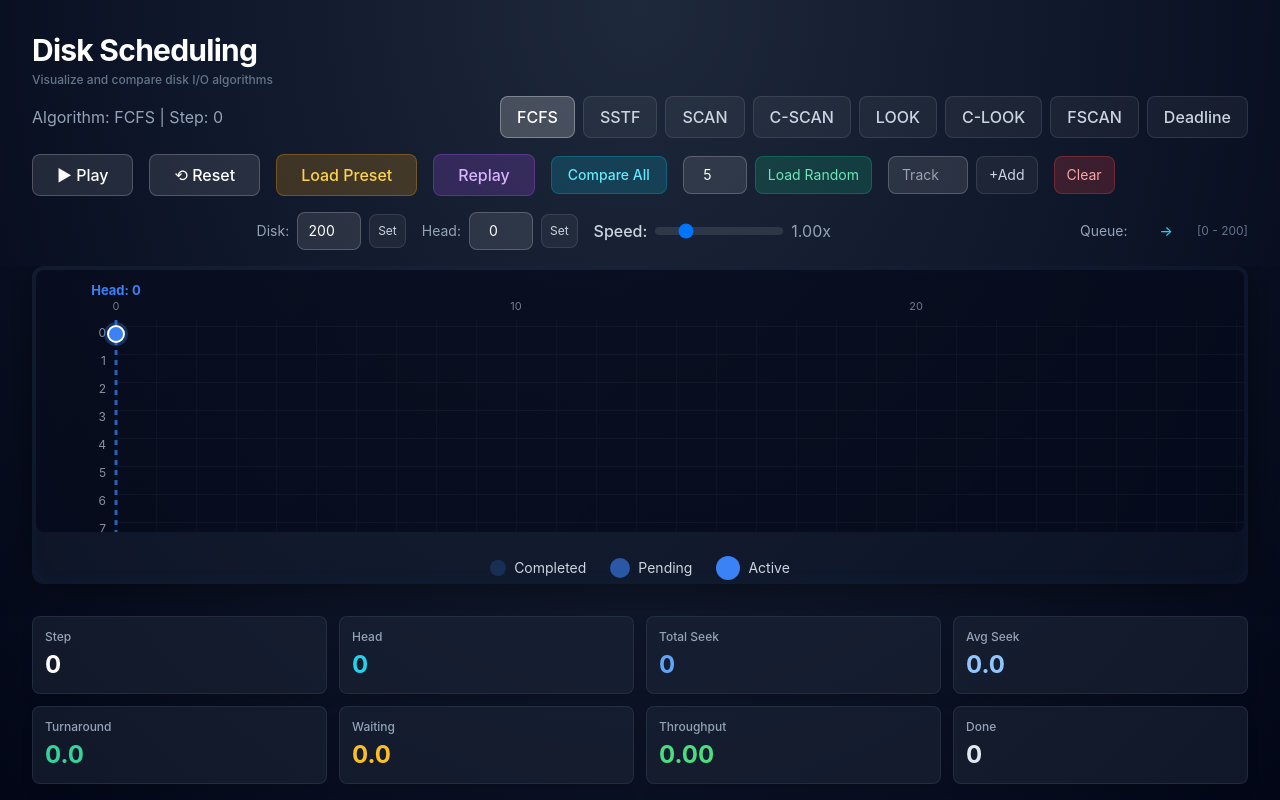
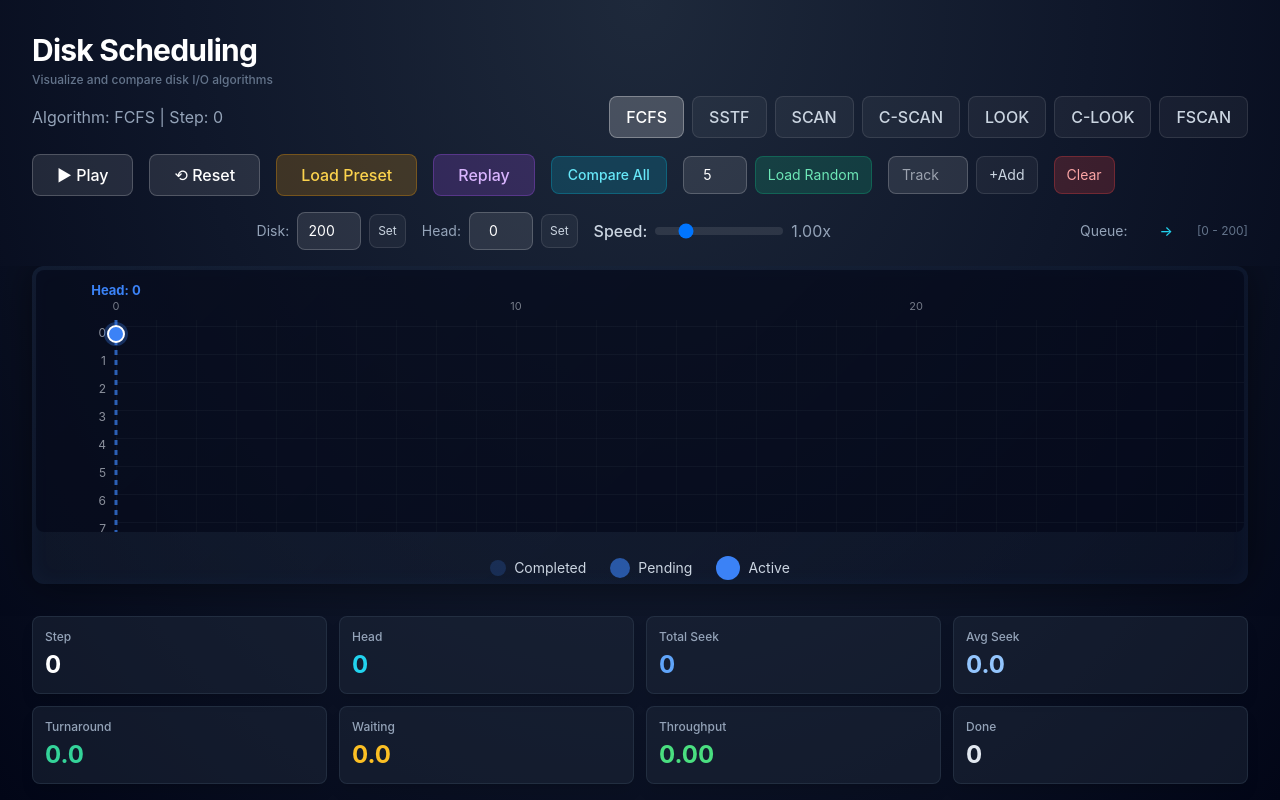
Before and after one commit to pal3dreamer/Disk_Scheduling_Simulation, a React (Vite) app: page / in a window 1280 px wide. Built offline with nearby package versions, Linux system fonts and the light colour scheme.

Commit message:
refactor: completely remove Deadline algorithm

```diff
--- a/src/components/ControlPanel.tsx
+++ b/src/components/ControlPanel.tsx
@@ -11,7 +11,6 @@ const algorithmDescriptions: Record<Algorithm, string> = {
   LOOK: 'Like SCAN but stops at the last request, avoiding unnecessary end traversal.',
   'C-LOOK': 'Like C-SCAN but stops at the last request in each direction.',
   FSCAN: 'Freeze SCAN: freezes queue at start, serves all requests in one direction before reversing.',
-  Deadline: 'Deadline: serves expired requests first, then FCFS. Guarantees max wait time bound.',
 };
 
 export const AlgorithmSelector: React.FC = () => {
--- a/src/components/TimelineVisualizerV2.tsx
+++ b/src/components/TimelineVisualizerV2.tsx
@@ -113,8 +113,6 @@ export const TimelineVisualizerV2: React.FC = () => {
         return `${state.algorithm} moving forward wrap - selected track ${selectedTrack}`;
       case 'FSCAN':
         return `FSCAN frozen queue - selected track ${selectedTrack} during scan`;
-      case 'Deadline':
-        return `Deadline - serving track ${selectedTrack} with earliest deadline`;
       default:
         return `Selected track ${selectedTrack}`;
     }
@@ -234,7 +232,7 @@ export const TimelineVisualizerV2: React.FC = () => {
 
           {/* Algorithm Switcher */}
           <div className="flex gap-2">
-            {(['FCFS', 'SSTF', 'SCAN', 'C-SCAN', 'LOOK', 'C-LOOK', 'FSCAN', 'Deadline'] as Algorithm[]).map((algo) => (
+            {(['FCFS', 'SSTF', 'SCAN', 'C-SCAN', 'LOOK', 'C-LOOK', 'FSCAN'] as Algorithm[]).map((algo) => (
               <button
                 key={algo}
                 onClick={() => handleAlgorithmChange(algo)}
@@ -283,7 +281,7 @@ export const TimelineVisualizerV2: React.FC = () => {
 
         <button
           onClick={async () => {
-            const algos: Algorithm[] = ['FCFS', 'SSTF', 'SCAN', 'C-SCAN', 'LOOK', 'C-LOOK', 'FSCAN', 'Deadline'];
+            const algos: Algorithm[] = ['FCFS', 'SSTF', 'SCAN', 'C-SCAN', 'LOOK', 'C-LOOK', 'FSCAN'];
 
             for (const algo of algos) {
               engine.reset();
--- a/src/engine/algorithmFactory.ts
+++ b/src/engine/algorithmFactory.ts
@@ -5,7 +5,6 @@ import { CSCANAlgorithm } from './algorithms/cscan'
 import { LOOKAlgorithm } from './algorithms/look'
 import { CLOOKAlgorithm } from './algorithms/clook'
 import { FSCANAlgorithm } from './algorithms/fscan'
-import { DeadlineAlgorithm } from './algorithms/deadline'
 import type { Algorithm, DiskAlgorithm } from './types'
 
 export function getAlgorithm(algorithm: Algorithm): DiskAlgorithm {
@@ -24,8 +23,6 @@ export function getAlgorithm(algorithm: Algorithm): DiskAlgorithm {
       return new CLOOKAlgorithm()
     case 'FSCAN':
       return new FSCANAlgorithm()
-    case 'Deadline':
-      return new DeadlineAlgorithm()
   }
 }
 
@@ -38,6 +35,5 @@ export function getAllAlgorithms(): DiskAlgorithm[] {
     new LOOKAlgorithm(),
     new CLOOKAlgorithm(),
     new FSCANAlgorithm(),
-    new DeadlineAlgorithm(),
   ]
 }
--- a/src/engine/algorithms/deadline.ts
+++ /dev/null
@@ -1,90 +0,0 @@
-import type { DiskAlgorithm, SimulationState, Request } from '@/engine/types'
-
-interface DeadlineRequest extends Request {
-  deadline: number
-}
-
-export class DeadlineAlgorithm implements DiskAlgorithm {
-  private readQueue: DeadlineRequest[] = []
-  private writeQueue: DeadlineRequest[] = []
-  private readonly defaultDeadline: number = 100
-
-  selectNext(queue: Request[], state: SimulationState): Request | null {
-    if (queue.length === 0 && this.readQueue.length === 0 && this.writeQueue.length === 0) {
-      return null
-    }
-
-    // Add new requests to appropriate queue with deadlines
-    if (queue.length > 0) {
-      const newRequests = queue.splice(0)
-      for (const req of newRequests) {
-        const deadlineReq: DeadlineRequest = {
-          ...req,
-          deadline: req.arrivalTime + this.defaultDeadline,
-        }
-        // Separate read and write requests
-        // For simplicity, assume even track numbers are reads, odd are writes
-        if (req.track % 2 === 0) {
-          this.readQueue.push(deadlineReq)
-        } else {
-          this.writeQueue.push(deadlineReq)
-        }
-      }
-    }
-
-    // First, try to find expired request in read queue
-    const now = state.currentTime
-    let expired = this.readQueue.find(r => r.deadline <= now)
-    if (!expired) {
-      expired = this.writeQueue.find(r => r.deadline <= now)
-    }
-
-    if (expired) {
-      // Remove from queue
-      this.readQueue = this.readQueue.filter(r => r.id !== expired!.id)
-      this.writeQueue = this.writeQueue.filter(r => r.id !== expired!.id)
-      return expired
-    }
-
-    // No expired requests - serve inFCFS order from read queue
-    if (this.readQueue.length > 0) {
-      const next = this.readQueue.shift()!
-      return next
-    }
-
-    // Then serve write queue
-    if (this.writeQueue.length > 0) {
-      const next = this.writeQueue.shift()!
-      return next
-    }
-
-    return null
-  }
-
-  nextMovement(state: SimulationState): { targetTrack: number; reason: string } {
-    if (state.activeRequest) {
-      return {
-        targetTrack: state.activeRequest.track,
-        reason: 'moving_to_deadline',
-      }
-    }
-
-    return {
-      targetTrack: state.headPosition,
-      reason: 'idle',
-    }
-  }
-
-  getName(): string {
-    return 'Deadline'
-  }
-
-  getDescription(): string {
-    return 'Deadline - serves expire requests first, thenFCFS. Guarantees max wait time.'
-  }
-
-  reset(): void {
-    this.readQueue = []
-    this.writeQueue = []
-  }
-}
--- a/src/engine/types.ts
+++ b/src/engine/types.ts
@@ -1,4 +1,4 @@
-export type Algorithm = 'FCFS' | 'SSTF' | 'SCAN' | 'C-SCAN' | 'LOOK' | 'C-LOOK' | 'FSCAN' | 'Deadline'
+export type Algorithm = 'FCFS' | 'SSTF' | 'SCAN' | 'C-SCAN' | 'LOOK' | 'C-LOOK' | 'FSCAN'
 export type EventType =
   | 'HEAD_MOVED'
   | 'PLATTER_ROTATED'
--- a/src/utils/canvasColors.ts
+++ b/src/utils/canvasColors.ts
@@ -8,7 +8,6 @@ export const algorithmColors: Record<Algorithm, string> = {
   'LOOK': '#06b6d4',    // Cyan
   'C-LOOK': '#ec4899',  // Pink
   'FSCAN': '#ef4444',   // Red
-  'Deadline': '#84cc16', // Lime
 };
 
 export const uiColors = {
```
